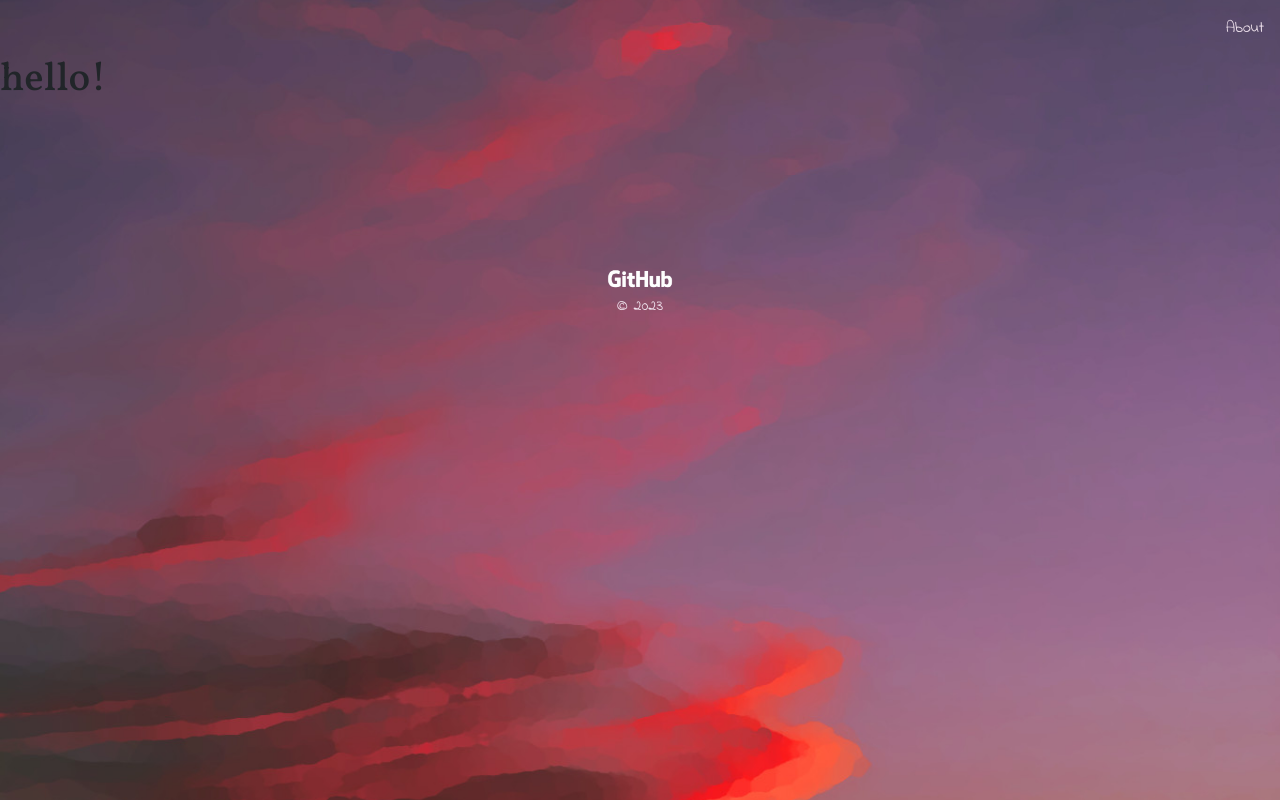
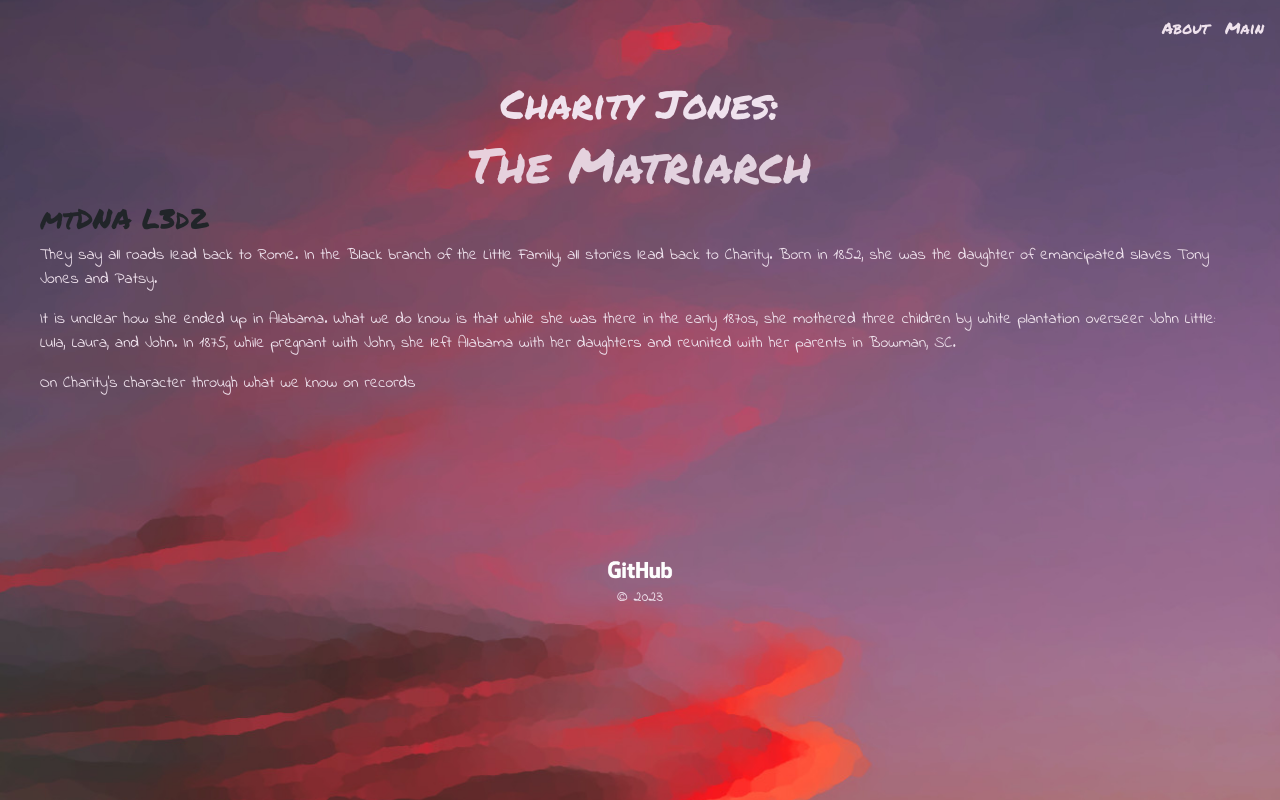
Before and after one commit to tracybrtn/little-altar, a React (Create React App) app: page /Charity in a window 1280 px wide. Built offline with nearby package versions, Linux system fonts and the light colour scheme; a web font is replaced by a local one.

Commit message:
added profile routes and skeletons for Laura and Pearl. Functional Charity profile

```diff
--- a/src/App.js
+++ b/src/App.js
@@ -6,13 +6,16 @@ import { BrowserRouter as Router, Routes, Route } from 'react-router-dom';
 //import pages
 import Home from "./pages/Home";
 import Charity from "./pages/Charity";
+import Laura from "./pages/Laura";
+import Pearl from "./pages/Pearl";
 import Error from "./pages/Error";
 
 //import components
 import Header from "./components/Header";
 import Footer from "./components/Footer";
 import About from './components/About';
-import Profile from "./components/Profile";
+
+
 
 function App() {
   return (
@@ -26,6 +29,18 @@ function App() {
         <Route
           path="/Charity"
           element={<Charity/>}
+        />
+        <Route
+          path="/Laura"
+          element={<Laura/>}
+        />
+        <Route
+          path="/Pearl"
+          element={<Pearl/>}
+        />
+        <Route
+          path="/about"
+          element={<About/>}
         />
         <Route
           path="*"
--- a/src/components/About/index.js
+++ b/src/components/About/index.js
@@ -0,0 +1,18 @@
+import React from "react";
+
+const About = () => {
+  return (
+    <main>
+      <div>
+        <h1>
+          About this Project
+        </h1>
+        <p>
+          Something
+        </p>
+      </div>
+    </main>
+  )
+}
+
+export default About;
--- a/src/components/Header/index.js
+++ b/src/components/Header/index.js
@@ -1,11 +1,15 @@
 import React from "react";
+import { Link } from 'react-router-dom';
 
 function Header() {
   return(
     <header>
       <div>
         <nav>
-          <p>About</p>
+          <ul class='d-flex'>
+            <Link to='/About'><li>About</li></Link>
+            <Link to='/'><li>Main</li></Link>
+          </ul>
         </nav>
       </div>
     </header>
--- a/src/components/Profile/index.js
+++ /dev/null
@@ -1,11 +0,0 @@
-import React from "react";
-
-function Profile() {
-  return(
-    <div>
-      <h1>I am a profile</h1>
-    </div>
-  )
-}
-
-export default Profile;
--- a/src/index.css
+++ b/src/index.css
@@ -8,8 +8,9 @@
 
 :root {
   --primary-color: #efe2ed;
-  --secondary-color: #010c12;
-  --tertiary-color: #eef4f5;
+  --secondary-color: #ed8f8f;
+  --tertiary-color: #1d000f;
+  --quaternary-color: #ffffff;
 }
 
 body {
@@ -29,7 +30,9 @@ p {
   font-family: 'Indie Flower', cursive;
 }
 
-/*HOMEPAGE*/
+h1, h2, h3, h4, h5, h6 {
+  font-family: 'Permanent Marker', cursive;
+}
 
 
 /*HEADER*/
@@ -41,26 +44,52 @@ header p {
   text-align: right;
 }
 
+main {
+  margin: 2.5em;
+}
+
 /*END OF HEADER */
 
+
+
+h1 {
+  color: var(--primary-color);
+  text-align: center;
+
+}
 h2 {
-  font-family: 'Permanent Marker', cursive;
   color: var(--primary-color);
   opacity: 90%;
   text-align: center;
-  font-size: 3.5em
+  font-size: 3em
 }
 
 p {
   color: var(--primary-color);
 }
 
-main {
-  margin: 2.5em;
+ul {
+  column-gap: 1em;
+  justify-content: right;
+  list-style-type:none
 }
 
-/*LANDING PAGE*/
+li {
+  font-family: 'Permanent Marker', cursive;
+  color: var(--primary-color);
+}
 
+li:hover {
+  color: var(--secondary-color);
+}
+
+a {
+  text-decoration: none;
+  color: var(--tertiary-color);
+}
+
+
+/*HOME PAGE*/
 .quote {
   display: flex;
   flex-direction: column;
@@ -72,7 +101,6 @@ main {
   font-size: 0.7em;
 }
 
-
 button {
   border: none;
   padding: 10px 20px;
@@ -82,7 +110,7 @@ button {
   background-color: var(--primary-color);
 }
 
-/*END OF LANDING PAGE*/
+/*END OF HOME PAGE*/
 /*FOOTER*/
 
 footer {
--- a/src/pages/Charity.js
+++ b/src/pages/Charity.js
@@ -2,9 +2,16 @@ import React from "react";
 
 const Charity = () => {
   return (
-    <div>
-      <h1>hello!</h1>
-    </div>
+    <main>
+      <div>
+        <h1>Charity Jones:</h1>
+        <h2>The Matriarch</h2>
+        <h3>mtDNA L3d2</h3>
+        <p>They say all roads lead back to Rome. In the Black branch of the Little Family, all stories lead back to Charity. Born in 1852, she was the daughter of emancipated slaves Tony Jones and Patsy.</p>
+        <p>It is unclear how she ended up in Alabama. What we do know is that while she was there in the early 1870s, she mothered three children by white plantation overseer John Little: Lula, Laura, and John. In 1875, while pregnant with John, she left Alabama with her daughters and reunited with her parents in Bowman, SC.</p>
+        <p>On Charity's character through what we know on records</p>
+      </div>
+    </main>
   );
 };
 
--- a/src/pages/Home.js
+++ b/src/pages/Home.js
@@ -1,4 +1,5 @@
 import React from "react";
+import { Link } from "react-router-dom";
 
 const Home = () => {
   return (
@@ -12,7 +13,9 @@ const Home = () => {
             </p>
             <p class="citation">- ACOK 40: DAENERYS III. GRRM</p>
           </div>
-          <button>Meet the ancestors</button>
+          <button>
+            <Link to='/Charity'>Meet the ancestors</Link>
+          </button>
         </div>
       </div>
     </main>
--- /dev/null
+++ b/src/pages/Laura.js
@@ -0,0 +1,18 @@
+import React from "react";
+
+const Laura = () => {
+  return (
+    <main>
+      <div>
+        <h1>Laura Little:</h1>
+        <h2>The Blueprint</h2>
+        <h3>mtDNA L3d2</h3>
+        <p></p>
+        <p></p>
+        <p></p>
+      </div>
+    </main>
+  );
+};
+
+export default Laura;
--- /dev/null
+++ b/src/pages/Pearl.js
@@ -0,0 +1,18 @@
+import React from "react";
+
+const Pearl = () => {
+  return (
+    <main>
+      <div>
+        <h1>Pearl Baxter:</h1>
+        <h2>The Groundbreaker</h2>
+        <h3>mtDNA L3d2</h3>
+        <p></p>
+        <p></p>
+        <p></p>
+      </div>
+    </main>
+  );
+};
+
+export default Pearl;
```
